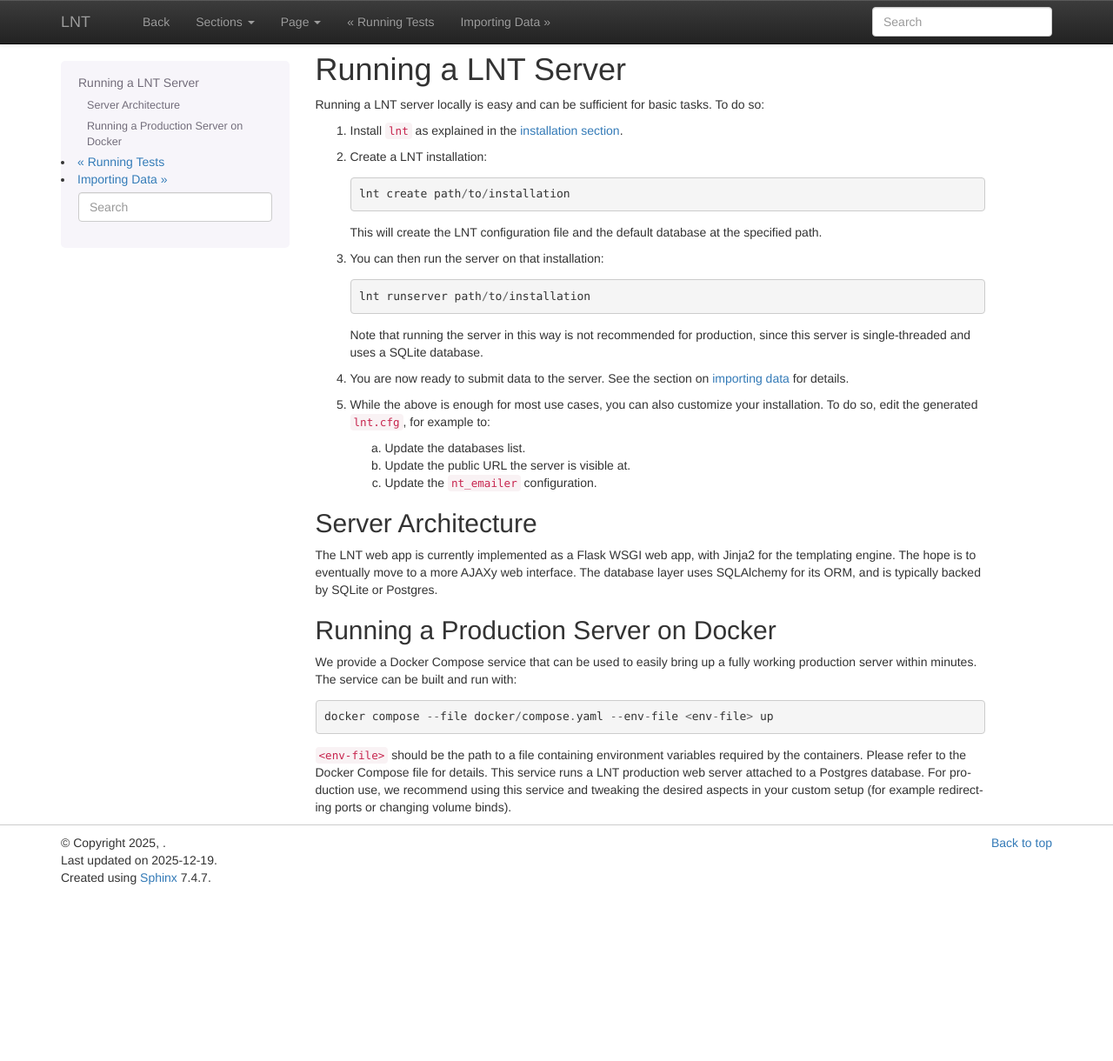
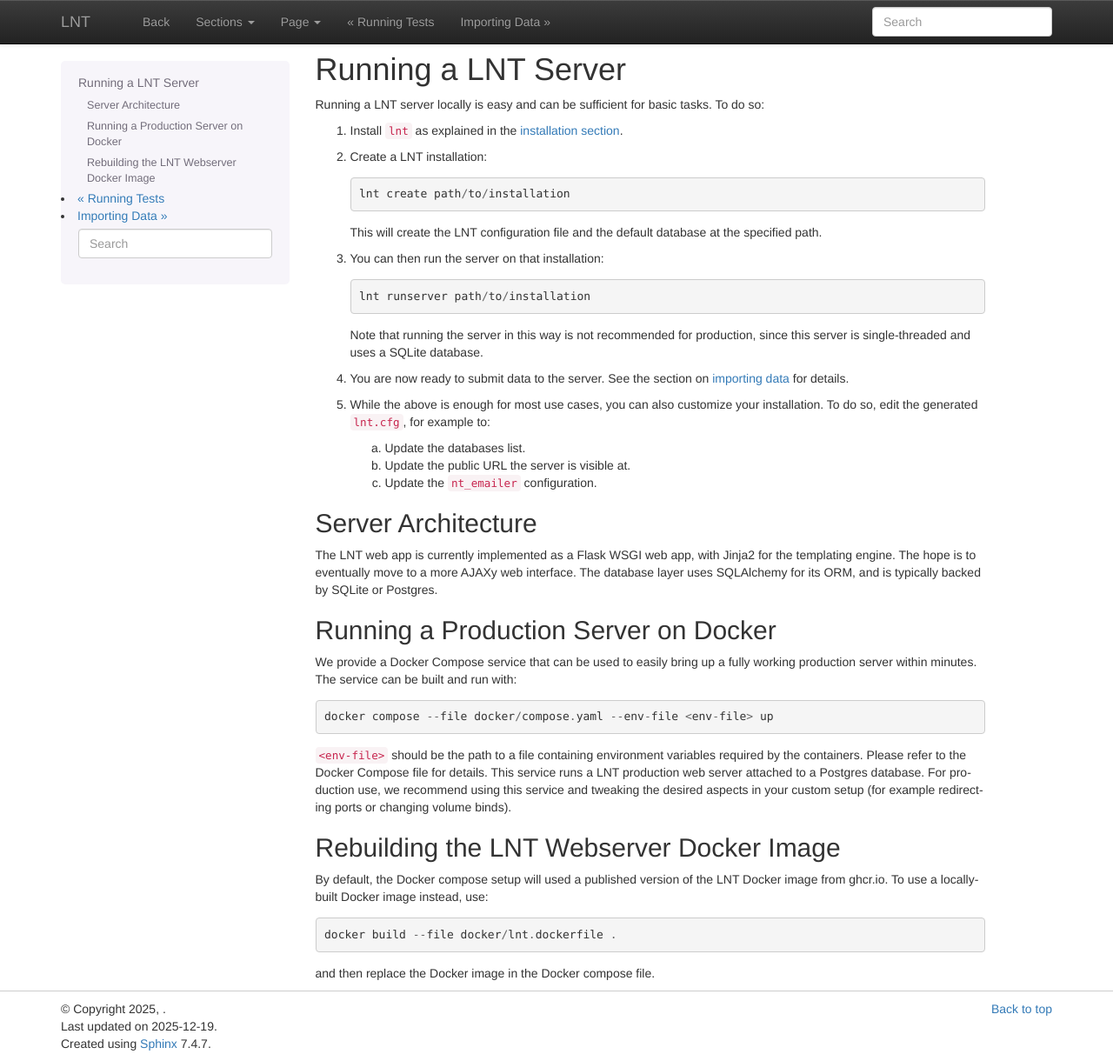
Before and after one commit to llvm/llvm-lnt, a Sphinx documentation site: the page built from docs/running_server.rst, in a window 1280 px wide and 1220 px high. Shown: the whole window at 87% size. Built offline with Sphinx 7.4.7, drawn with Linux system fonts in a browser that asks for light colours; pages that are not in the unit, such as notebooks, are missing from menus.

Commit message:
Document how to build the LNT webserver Docker image locally

```diff
--- a/docs/running_server.rst
+++ b/docs/running_server.rst
@@ -55,3 +55,13 @@ This service runs a LNT production web server attached to a Postgres database.
 For production use, we recommend using this service and tweaking the desired
 aspects in your custom setup (for example redirecting ports or changing volume
 binds).
+
+Rebuilding the LNT Webserver Docker Image
+-----------------------------------------
+
+By default, the Docker compose setup will used a published version of the LNT
+Docker image from ghcr.io. To use a locally-built Docker image instead, use::
+
+   docker build --file docker/lnt.dockerfile .
+
+and then replace the Docker image in the Docker compose file.
```
